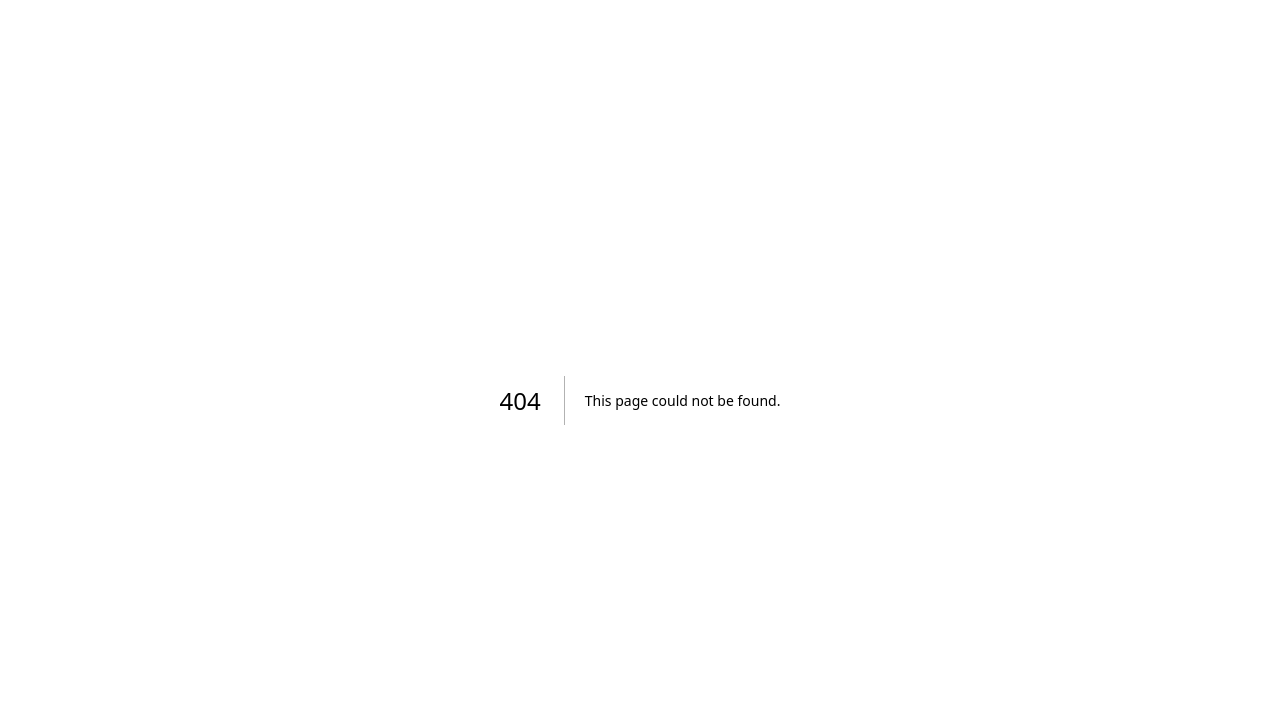
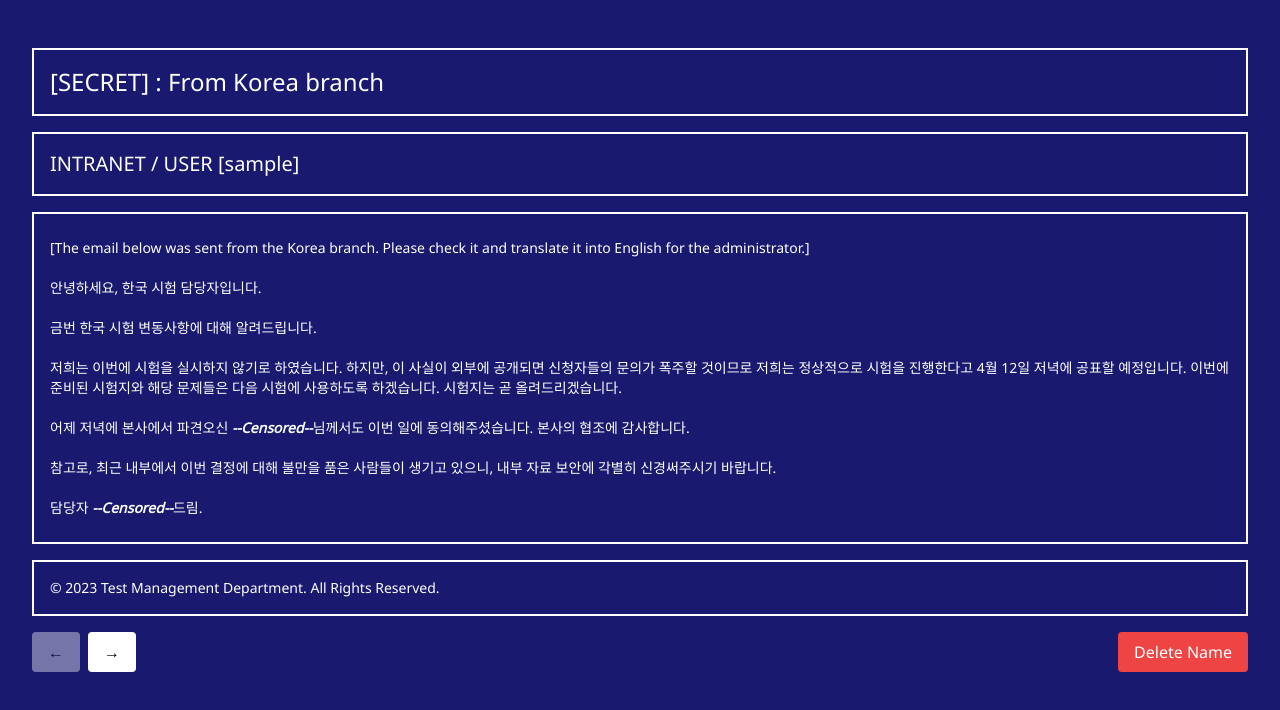
Before and after one commit to 0913vision/2023birthday, a Next.js app: page /apqlf9dia in a window 1280 px wide. Before the commit this address had no page. Shown: the top 710 px of the page. Built offline with nearby package versions, Linux system fonts and the light colour scheme; sample sign-in values are in the browser's storage.

Commit message:
#4 hidden

```diff
--- /dev/null
+++ b/pages/apqlf9dia.js
@@ -0,0 +1,161 @@
+import { useEffect, useState } from 'react';
+import { useRouter } from 'next/router';
+
+export default function Home() {
+  const [userName, setUserName] = useState('');
+  const [dissolve, setDissolve] = useState(false);
+  const [showDeleteModal, setShowDeleteModal] = useState(false);
+  const [modalDissolve, setModalDissolve] = useState(false);
+  const router = useRouter();
+
+  useEffect(() => {
+    // Get the user's name from the browser's localStorage
+    const name = localStorage.getItem('userName');
+    if (name) {
+        setUserName(name);
+        setDissolve(true);
+    }
+    else {
+      router.push('/');
+    }
+  }, []);
+
+  const pages = [
+    {
+      title: '[SECRET] : From Korea branch',
+      content: (<div>
+        <div className='xs'>[The email below was sent from the Korea branch. Please check it and translate it into English for the administrator.]</div>
+        <br/>
+        안녕하세요, 한국 시험 담당자입니다.
+        <br/><br/>
+        금번 한국 시험 변동사항에 대해 알려드립니다.
+        <br/><br/>
+        저희는 이번에 시험을 실시하지 않기로 하였습니다. 하지만, 이 사실이 외부에 공개되면 신청자들의 문의가 폭주할 것이므로 저희는 정상적으로 시험을 진행한다고 4월 12일 저녁에 공표할 예정입니다. 이번에 준비된 시험지와 해당 문제들은 다음 시험에 사용하도록 하겠습니다. 시험지는 곧 올려드리겠습니다.
+        <br/><br/>
+        어제 저녁에 본사에서 파견오신 <b><i>--Censored--</i></b>님께서도 이번 일에 동의해주셨습니다. 본사의 협조에 감사합니다.
+        <br/><br/>
+        참고로, 최근 내부에서 이번 결정에 대해 불만을 품은 사람들이 생기고 있으니, 내부 자료 보안에 각별히 신경써주시기 바랍니다.
+        <br/><br/>
+        담당자 <b><i>--Censored--</i></b>드림.
+        </div>
+      )
+    },
+    {
+      title: '[SECRET] : [TRANSLATED] From Korea branch',
+      content: (<div>
+        Hello, this is the Korean exam coordinator.
+        <br/><br/>
+        We would like to inform you about the changes in the Korean exam this time.
+        <br/><br/>
+        We have decided not to hold the exam this time. However, since disclosing this fact to the public will lead to an overwhelming number of inquiries from applicants, we plan to announce that the exam will proceed as usual on the evening of April 12th. The prepared test papers and their respective questions will be used in the next exam. We will upload the test papers shortly.
+        <br/><br/>
+        <b><i>--Censored--</i></b>, who was dispatched from the headquarters last night, also agreed on this matter. We appreciate the cooperation of the headquarters.
+        <br/><br/>
+        Please note that there have been some people who are discontent with this decision within the organization recently, so please pay special attention to the security of internal documents.
+        <br/><br/>
+        From coordinator <b><i>--Censored--</i></b>.
+        </div>
+      )
+    },
+    {
+      title: '안녕하세요, 이서연님.',
+      content: (<div>
+        안녕하세요, 이서연님.
+        <br/><br/>
+        제가 보내드린 여러 유출 문서와 비밀 코드를 해독하셨군요. 감사드립니다.
+        <br/><br/>
+        앞에서 보셨듯이, 본사와 지사는 이번 시험을 진행하지 않으려고 합니다. 하지만 저는 이것을 원하지 않기에, 서연님께 따로 이 사실을 공유드리려고 지금까지 이메일 전송과 내부 홈페이지 해킹 등을 통해 서연님께 이 사실을 알리고자 하였습니다.
+        <br/><br/>
+        이번에 볼 시험지는 곧 이곳에 올려드리겠습니다. 일단 시험에 응시하시면 시험은 원칙대로 진행되기에, 한국 지사측에서도 이를 막을 별도의 방법이 없습니다.
+        <br/><br/>
+        서버 데이터의 한계로 더 이상 내용을 적기 어려울 것 같습니다. 이 링크는 몇 시간 후 없어지게 됩니다. 조만간 이메일을 통해 다른 링크를 보내드리도록 하겠습니다. 비슷한 방법으로 암호를 풀고 들어오시면 됩니다.
+        <br/><br/>
+        서연님의 행운을 빕니다.
+        <br/><br/>
+        익명으로부터.
+        </div>
+      )
+    },
+
+  ];
+
+  const [currentPage, setCurrentPage] = useState(0);
+
+  const handleDelete = () => {
+    setShowDeleteModal(true);
+    setTimeout(() => setModalDissolve(true), 50);
+  };
+
+  const handleDeleteConfirm = () => {
+    localStorage.removeItem('userName');
+    router.push('/');
+  };
+
+  return (
+    <>
+      <div className="bg-[#191970] text-white min-h-screen font-noto-sans">
+        <div className={`container mx-auto px-8 pt-8 pb-8 ${dissolve ? 'dissolve show' : 'dissolve'}`}>
+          {/* Section 1: Title */}
+          <div className="border-2 border-white p-4 my-4">
+            <h1 className="text-2xl">{pages[currentPage].title}</h1>
+          </div>
+
+          {/* Section 2: Name */}
+          <div className="border-2 border-white p-4 my-4">
+            <h2 className="text-xl">INTRANET / USER [{userName}]</h2>
+          </div>
+
+          {/* Section 3: Context */}
+          <div className={`border-2 border-white p-4 my-4`}>
+            <div className={`text-sm mb-2 mt-2 text-container`}>{pages[currentPage].content}</div>
+          </div>
+
+          {/* Section 4: Footer */}
+          <div className="border-2 border-white p-4 my-4">
+            <footer>
+              <p className="text-sm">&copy; 2023 Test Management Department. All Rights Reserved.</p>
+            </footer>
+          </div>
+          <div className='flex justify-between'>
+            <div className="flex">
+            <button
+              className={`bg-white text-black rounded px-4 py-2 mr-2 ${currentPage === 0 ? 'opacity-40' : 'opacity-100'}`}
+              onClick={() => setCurrentPage((currentPage - 1))}
+              disabled={currentPage === 0}
+            >
+              &larr;
+            </button>
+            <button
+              className={`bg-white text-black rounded px-4 py-2 ${currentPage === pages.length-1 ? 'opacity-40' : 'opacity-100'}`}
+              onClick={() => setCurrentPage((currentPage + 1))}
+              disabled={currentPage === pages.length-1}
+            >
+              &rarr;
+            </button>
+            </div>
+
+            {showDeleteModal && (
+              <div className="fixed inset-0 z-50 flex items-center justify-center">
+                <div className={`bg-white p-6 rounded shadow-lg text-black ${modalDissolve ? 'dissolveModal show' : 'dissolveModal'}`}>
+                  <h2 className="text-2xl mb-4">Are you sure you want to delete your name?</h2>
+                  <button className="bg-green-500 text-white rounded px-4 py-2 mr-2" onClick={handleDeleteConfirm}>
+                    Yes
+                  </button>
+                  <button className="bg-red-500 text-white rounded px-4 py-2" onClick={() => setShowDeleteModal(false)}>
+                    No
+                  </button>
+                </div>
+              </div>
+            )}
+            <button
+              className="bg-red-500 text-white rounded px-4 py-2"
+              onClick={handleDelete}
+            >
+              Delete Name
+            </button>
+          </div>
+        </div>
+      </div>
+    </>
+  );
+}
```
